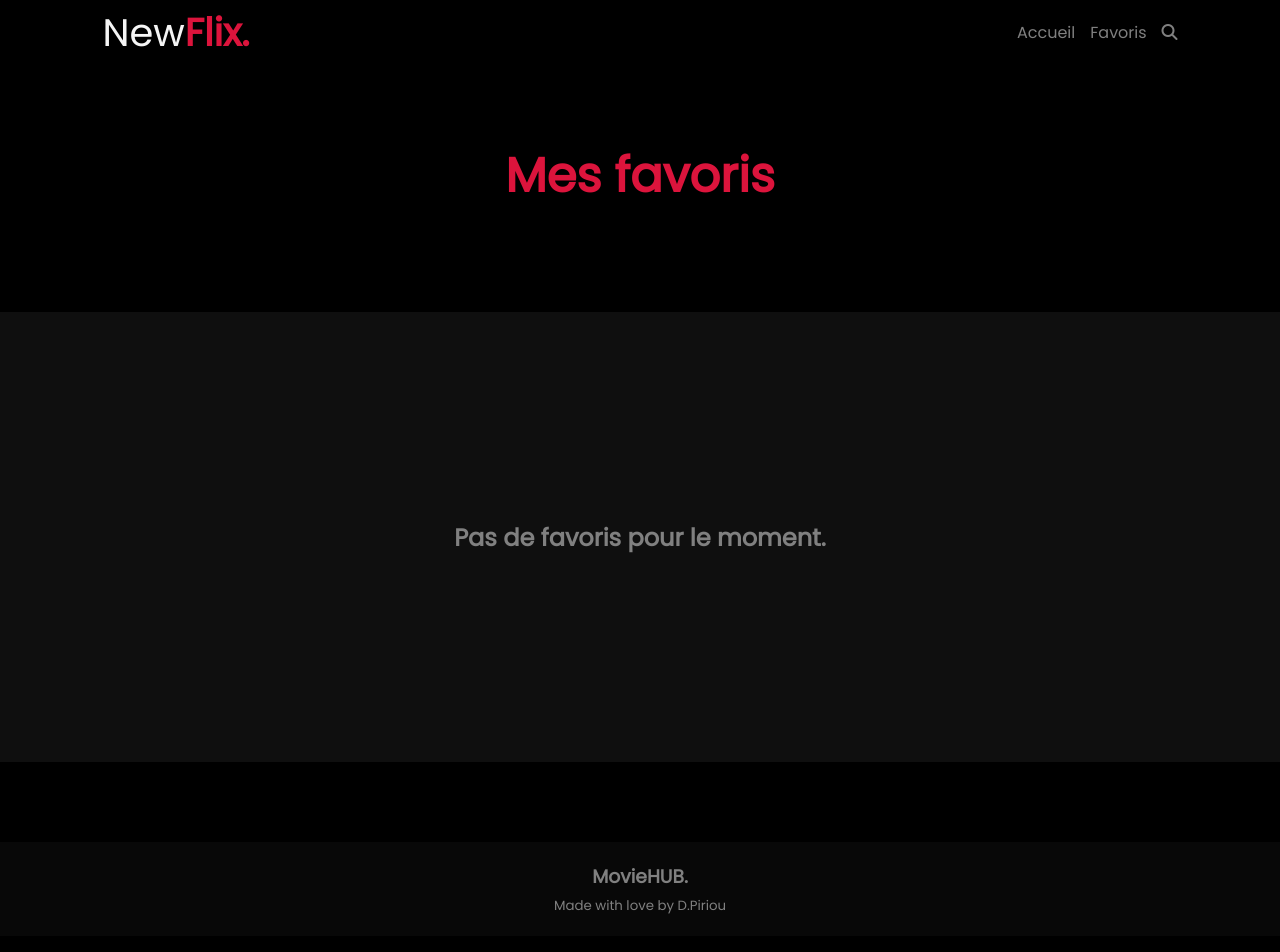
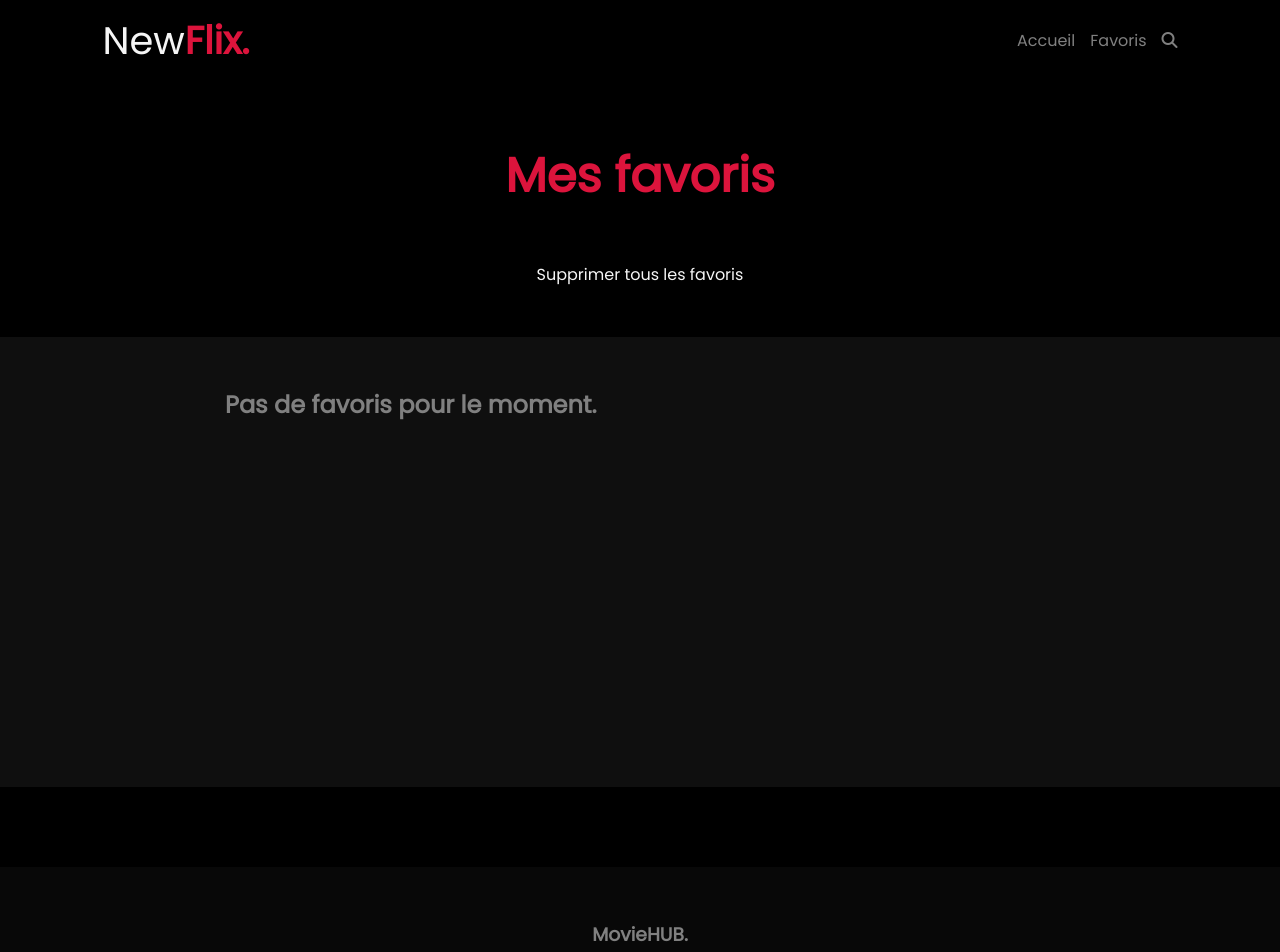
Before and after one commit to DylanPiriou/Newflix, a React (Create React App) app: page /favoris in a window 1280 px wide. Shown: the top 952 px of the page. Built offline with nearby package versions, Linux system fonts and the light colour scheme.

Commit message:
feature added to clear all favs & bug fixed when we add more than 1 film to fav

```diff
--- a/src/components/Footer.js
+++ b/src/components/Footer.js
@@ -7,7 +7,7 @@ export default function Footer() {
       <h3>
         Movie<span>HUB.</span>
       </h3>
-      <small>Made with love by D.Piriou</small>
+      <small>Made with passion by D.Piriou</small>
     </footer>
   );
 }
--- a/src/components/Like.js
+++ b/src/components/Like.js
@@ -5,18 +5,29 @@ import useLocalStorage from "./useLocalStorage";
 
 export default function Like({ film }) {
 
+  const [favouritedIds, setFavouritedIds] = useState([]);
   const [storageItem, setStorageItem] = useLocalStorage("favourites", []);
 
-  const isFavourited = storageItem.includes(film.id);
+  useEffect(() => {
+    setFavouritedIds(storageItem);
+  }, [storageItem]);
+
+  const isFavourited = favouritedIds.includes(film.id);
 
   const handleToggleFavourite = () => {
-    const newStorageItem = isFavourited
-      ? storageItem.filter((savedId) => savedId !== film.id)
-      : [...storageItem, film.id];
+    const newFavouritedIds = isFavourited
+      ? favouritedIds.filter((savedId) => savedId !== film.id)
+      : [...favouritedIds, film.id];
 
-      setStorageItem(newStorageItem);
-    };
+    const existingStorageItem = localStorage.getItem("favourites");
+    const existingFavouritedIds = existingStorageItem
+      ? JSON.parse(existingStorageItem)
+      : [];
 
+    const updatedFavouritedIds = [...existingFavouritedIds, ...newFavouritedIds];
+    localStorage.setItem("favourites", JSON.stringify(updatedFavouritedIds));
+    setFavouritedIds(newFavouritedIds);
+  };
 
 
   return (
--- a/src/components/footer.css
+++ b/src/components/footer.css
@@ -1,10 +1,10 @@
 footer{
     width: 100%;
+    height: 20vh;
     background: rgb(8, 8, 8);
     display: flex;
     flex-direction: column;
     align-items: center;
     justify-content: center;
     gap: 5px;
-    padding: 20px;
 }
--- a/src/components/navbar.css
+++ b/src/components/navbar.css
@@ -2,12 +2,12 @@
     position: fixed;
     top: 0;
     width: 100%;
-    height: 8vh;
+    height: 10vh;
     display: flex;
     align-items: center;
     justify-content: space-between;
     padding: 0 8vw;
-    z-index: 10;
+    z-index: 999;
 }
 
 .shown{
--- a/src/pages/Favoris.js
+++ b/src/pages/Favoris.js
@@ -22,11 +22,17 @@ export default function Favoris() {
     }
   }, []);
 
+  const handleDelete = () => {
+    window.localStorage.clear();
+    setListData([]);
+  }
+
   return (
     <div>
       <Navbar />
       <div className="top-box">
         <h1 className="top-title">Mes favoris</h1>
+        <p className="delete-fav" onClick={() => handleDelete()}>Supprimer tous les favoris</p>
       </div>
       {listData.length >= 1 ? (
         <div className="grid-container">
--- a/src/pages/Find.js
+++ b/src/pages/Find.js
@@ -7,7 +7,7 @@ import Like from "../components/Like";
 
 export default function Find() {
   const [objData, setObjData] = useState([]);
-  const [searchData, setSearchData] = useState("marvel");
+  const [searchData, setSearchData] = useState("interstellar");
 
   useEffect(() => {
     axios
@@ -23,13 +23,15 @@ export default function Find() {
       <div className="top-box">
         <h1 className="top-title">Rechercher votre film</h1>
         <input
-          onChange={(e) => setSearchData(e.target.value)}
-          type="text"
+          onKeyDown={(e) => {e.key === "Enter" && setSearchData(e.target.value)}}
+          type="search"
           placeholder="ex. Interstellar"
         />
       </div>
       <div className="grid-container">
-        {objData.map((film, index) => {
+        {objData.length > 0 ?
+        (
+        objData.slice(0, 5).map((film, index) => {
           return (
             <div className="card" key={index}>
               <h1>{film.original_title}</h1>
@@ -49,7 +51,12 @@ export default function Find() {
               <Like film={film} />
             </div>
           );
-        })}
+        })
+        ) : (
+          <p>Nous n'avons pas trouvés de films qui correspondent à votre recherche. Veuillez réessayer.</p>
+        )
+
+        }
       </div>
       <Footer />
     </div>
--- a/src/pages/Home.js
+++ b/src/pages/Home.js
@@ -26,7 +26,7 @@ export default function Home() {
   return (
     <div>
       <Navbar />
-      {trendData?.slice(randomData -1, randomData).map((movie, index) => (
+      {trendData.slice(randomData -1, randomData).map((movie, index) => (
         <CardHeader key={index} movie={movie} />
       ))}
       <Trends movie={trendData} />
--- a/src/pages/findFav.css
+++ b/src/pages/findFav.css
@@ -1,3 +1,4 @@
+
 .top-box{
     width: 100%;
     height: auto;
@@ -16,7 +17,12 @@
     text-align: center;
 }
 
-input[type="text"]{
+.delete-fav{
+    color: whitesmoke;
+    cursor: pointer;
+}
+
+input[type="search"]{
     margin: 0 auto;
     width:50%;
     min-width: 300px;
@@ -32,11 +38,11 @@ input[type="text"]{
     color: whitesmoke;
 }
 
-input[type="text"]:focus{
+input[type="search"]:focus{
     border-bottom: 2px solid crimson;
 }
 
-input[type="text"]::placeholder{
+input[type="search"]::placeholder{
     color: whitesmoke;
 }
 
@@ -56,13 +62,13 @@ input[type="text"]::placeholder{
     margin-bottom: 80px;
 }
 
-.grid-container h2{
+/* .grid-container h2{
     position: absolute;
     top: 50%;
     left: 50%;
     transform: translate(-50%, -50%);
     text-align: center;
-}
+} */
 
 .card{
     position: relative;
@@ -120,7 +126,7 @@ input[type="text"]::placeholder{
     height: 80px;
     bottom: 80px;
     right: 0px;
-    z-index: 10;
+    z-index: 5;
     display: flex;
     align-items: center;
     justify-content: center;
@@ -130,3 +136,10 @@ input[type="text"]::placeholder{
     color: red;
     font-size: 1.5rem;
 }
+
+.grid-container p {
+    grid-column: 1/5;
+    display: flex;
+    align-items: center;
+    justify-content: center;
+}
```
